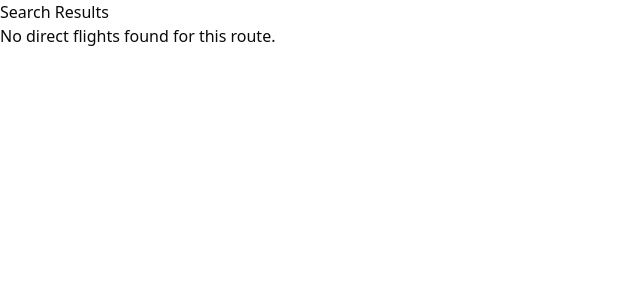
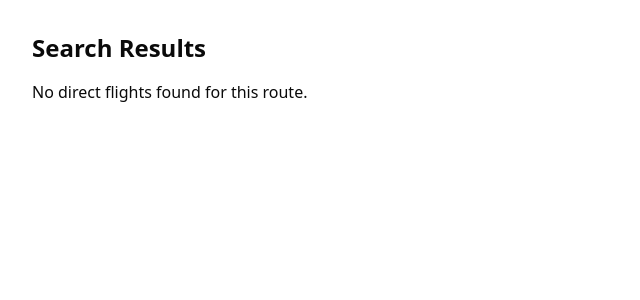
Before and after one commit to AdityaUmale/flight-search, a Next.js app: page /search-results in a window 1280 px wide. Shown: the top 300 px of the page, without its empty margins (0-640 px from the left). Built offline with nearby package versions, Linux system fonts and the light colour scheme.

Commit message:
working search

```diff
--- a/app/page.tsx
+++ b/app/page.tsx
@@ -21,10 +21,18 @@ export default function Home() {
   const router = useRouter()
 
   const handleSearch = () => {
+    if (!fromAirport || !toAirport) {
+      alert("Please select both origin and destination airports");
+      return;
+    }
+
     setIsLoading(true)
+    const fromCode = fromAirport.split('(')[1].split(')')[0];
+    const toCode = toAirport.split('(')[1].split(')')[0];
+
     setTimeout(() => {
-      router.push('/search-results')
-    }, 6000)
+      router.push(`/search-results?from=${fromCode}&to=${toCode}`)
+    }, 2000)
   }
 
   const handleCloseSearch = () => {
@@ -40,6 +48,7 @@ export default function Home() {
       setShowToDropdown(false)
     }
   }
+
 
   return (
     <div className="container mx-auto p-8 w-12000px h-900px ml-120px">
--- a/app/search-results/page.tsx
+++ b/app/search-results/page.tsx
@@ -1,23 +1,30 @@
+// app/search-results/page.tsx
+'use client'
 
 import React from 'react';
+import { useSearchParams } from 'next/navigation';
 import flightConnections from '@/data/flightConnections.json';
 
-const SearchResults = ({ from, to }) => {
+const SearchResults = () => {
+  const searchParams = useSearchParams();
+  const from = searchParams.get('from');
+  const to = searchParams.get('to');
+
   const availableFlights = flightConnections.connections.filter(
     (flight) => flight.from === from && flight.to === to
   );
 
   return (
-    <div>
-      <h2>Search Results</h2>
+    <div className="container mx-auto p-8">
+      <h2 className="text-2xl font-bold mb-4">Search Results</h2>
       {availableFlights.length > 0 ? (
         availableFlights.map((flight, index) => (
-          <div key={index} className="flight-item">
-            <h3>{flight.airline} - {flight.flightNumber}</h3>
+          <div key={index} className="flight-item bg-white shadow-md rounded-lg p-4 mb-4">
+            <h3 className="text-xl font-semibold">{flight.airline} - {flight.flightNumber}</h3>
             <p>Departure: {flight.departureTime}</p>
             <p>Arrival: {flight.arrivalTime}</p>
             <p>Duration: {flight.duration}</p>
-            <p>Price: ${flight.price}</p>
+            <p className="font-bold">Price: ${flight.price}</p>
           </div>
         ))
       ) : (
```
